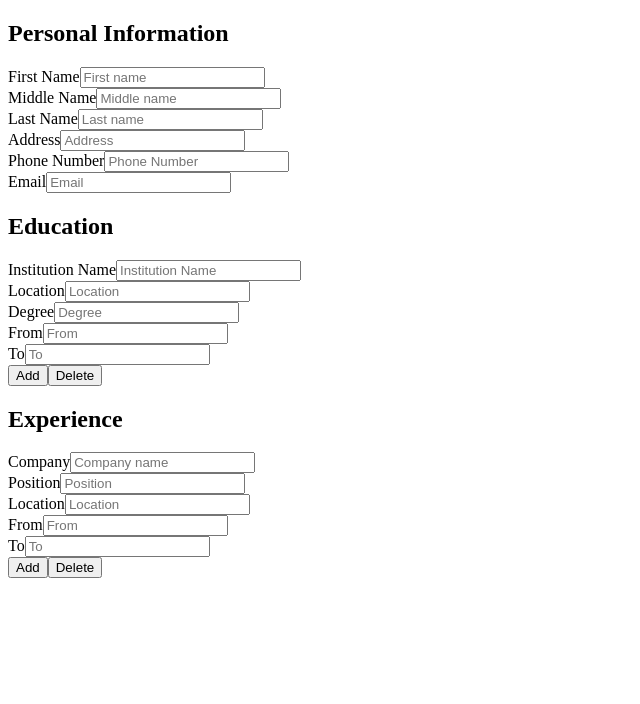
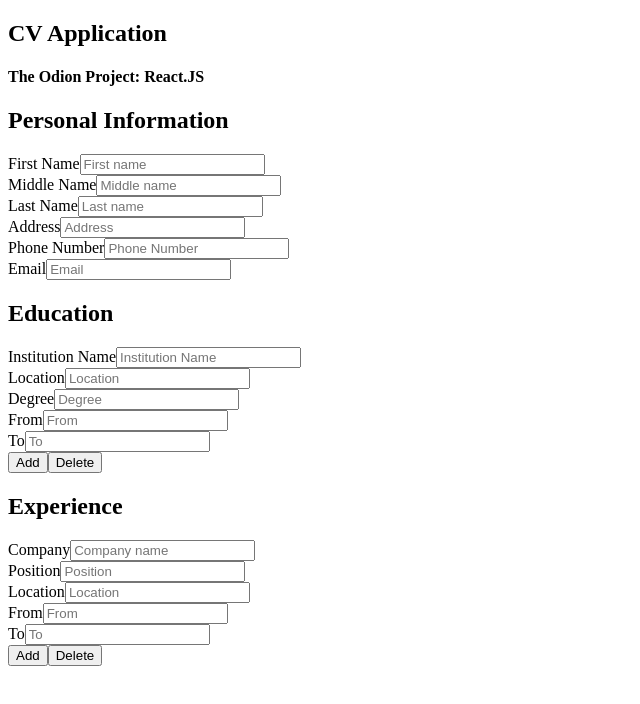
Before and after one commit to yaroCreates/cv-application, a React (Create React App) app in the folder cv-project/: page / in a window 1280 px wide. Shown: the top 704 px of the page, without its empty margins (0-640 px from the left). Built offline with nearby package versions, Linux system fonts and the light colour scheme.

Commit message:
Adding the header component

```diff
--- /dev/null
+++ b/cv-project/src/Components/Header.js
@@ -0,0 +1,13 @@
+import React from 'react'
+
+
+function Header(){
+    return(
+        <div className='head'>
+            <h2>CV Application</h2>
+            <h4>The Odion Project: React.JS</h4>
+        </div>
+    )
+}
+
+export default Header
--- a/cv-project/src/Components/Main.js
+++ b/cv-project/src/Components/Main.js
@@ -1,6 +1,7 @@
 import React from 'react'
 import Form from './Form'
 import uniqid from 'uniqid'
+import Header from './Header'
 // import Preview from './Preview'
 import { personalField, educationField, experienceField } from "./Information"
 
@@ -137,7 +138,8 @@ class Main extends React.Component {
         return (
             <main>
                 <div className={className}>
-                    <div className='front'>
+                    <div className='left'>
+                        <Header />
                         <Form
                             personal={this.state.personal}
 							handleChangePersonal={this.handleChangePersonal}
@@ -154,7 +156,7 @@ class Main extends React.Component {
                         />
                     </div>
 
-                    <div className='back'>
+                    <div className='right'>
                         {/* <preview
                             personal={this.state.personal}
 							education={this.state.education}
```
